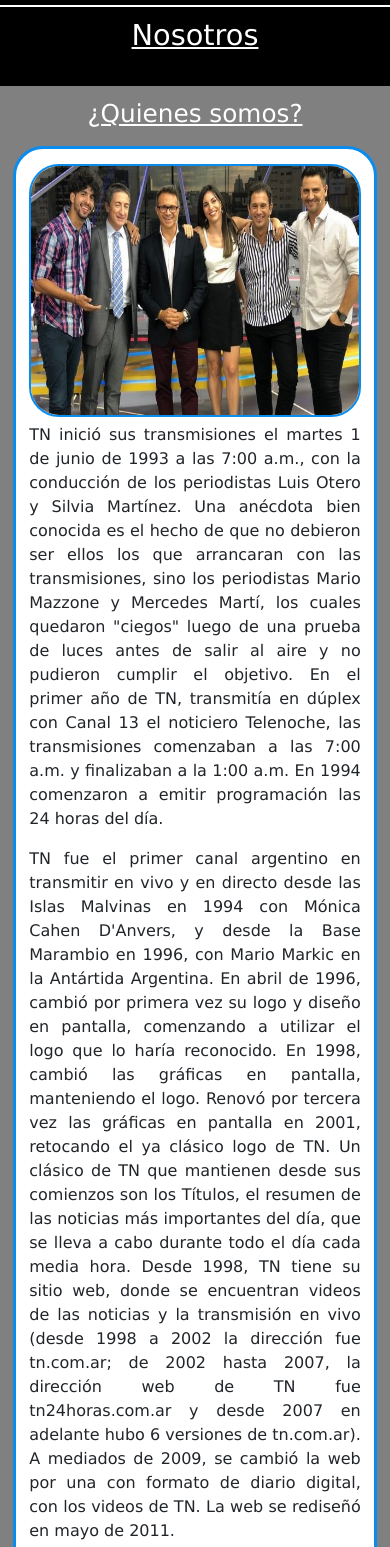
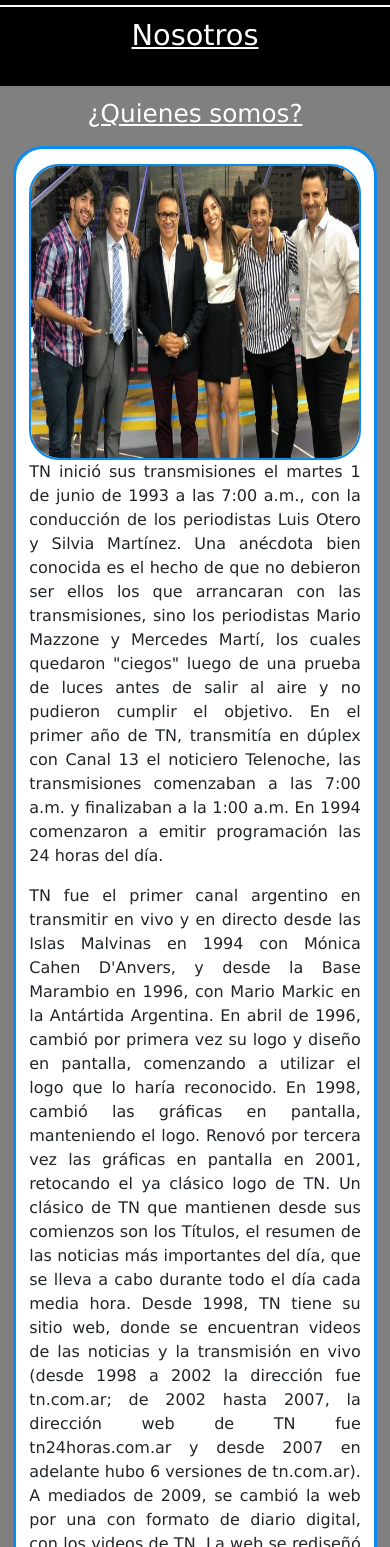
Before and after one commit to AgusValussi10/ProyectoCoderHouse, a website: page paginas/nosostros.html in a window 390 px wide. Shown: the part 53-1600 px from the top of the page. Drawn offline with nearby package versions, Linux system fonts and the light colour scheme.

Commit message:
CORRECIONES VARIAS - CORRIGIENDO RESPONSIVE (VISTA CELULARES) 5

```diff
--- a/scss/_paginanosotros.scss
+++ b/scss/_paginanosotros.scss
@@ -49,6 +49,7 @@
             .textoparte2{
                 grid-area: textoparte2;
                 text-align: justify;
+                height: 80vh;
             }
             .perio:hover{
                 opacity: 0.7;
@@ -87,7 +88,7 @@
             }
             @media (max-width: 430px){
                 justify-content: center;
-                height: 190vh;
+                height: max-content;
                 grid-template-columns: 1fr;
                 grid-template-rows: 0.6fr 0.5fr 0.5fr;
                 grid-template-areas:
@@ -97,7 +98,7 @@
                 ;
 
                 .imgtodos{
-                    height: 30vh;
+                    height: 35vh;
                     img{
                         width: 85vw;
                         height: 100%;
@@ -105,7 +106,7 @@
                 }
             }
             @media (max-width: 375px){
-                height: 220vh;
+                height: 230vh;
                 .imgtodos{
                     height: 100%;
                     img{
```
Also changed, not shown: css/estilo.css, 1 other file.
